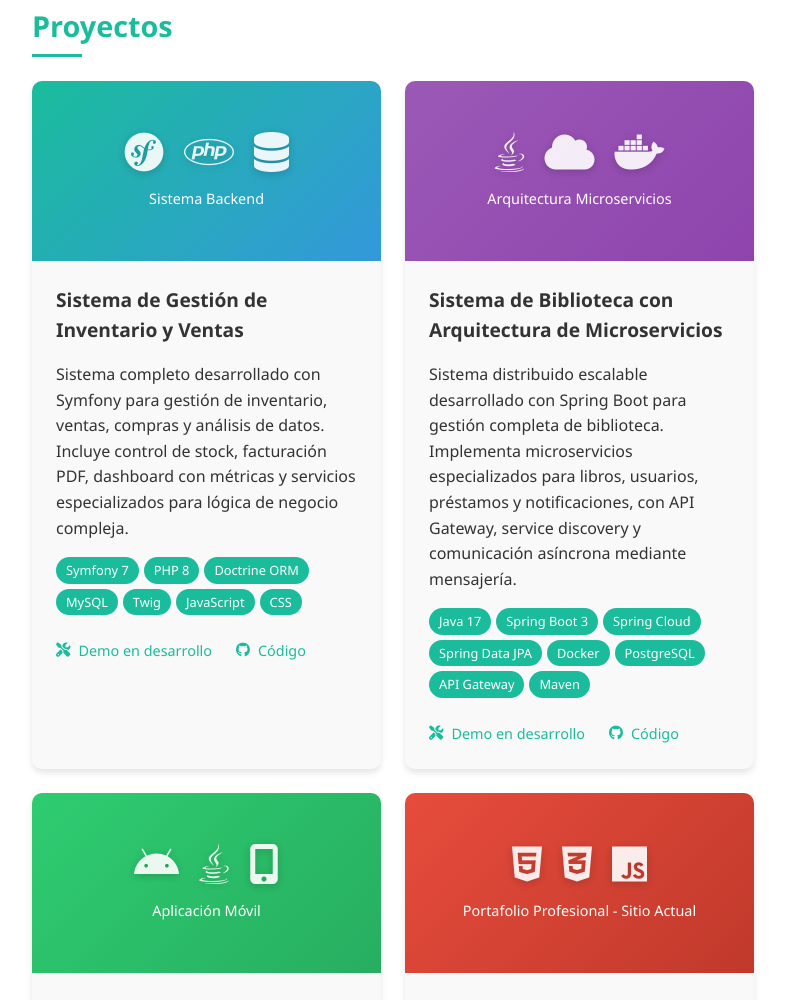
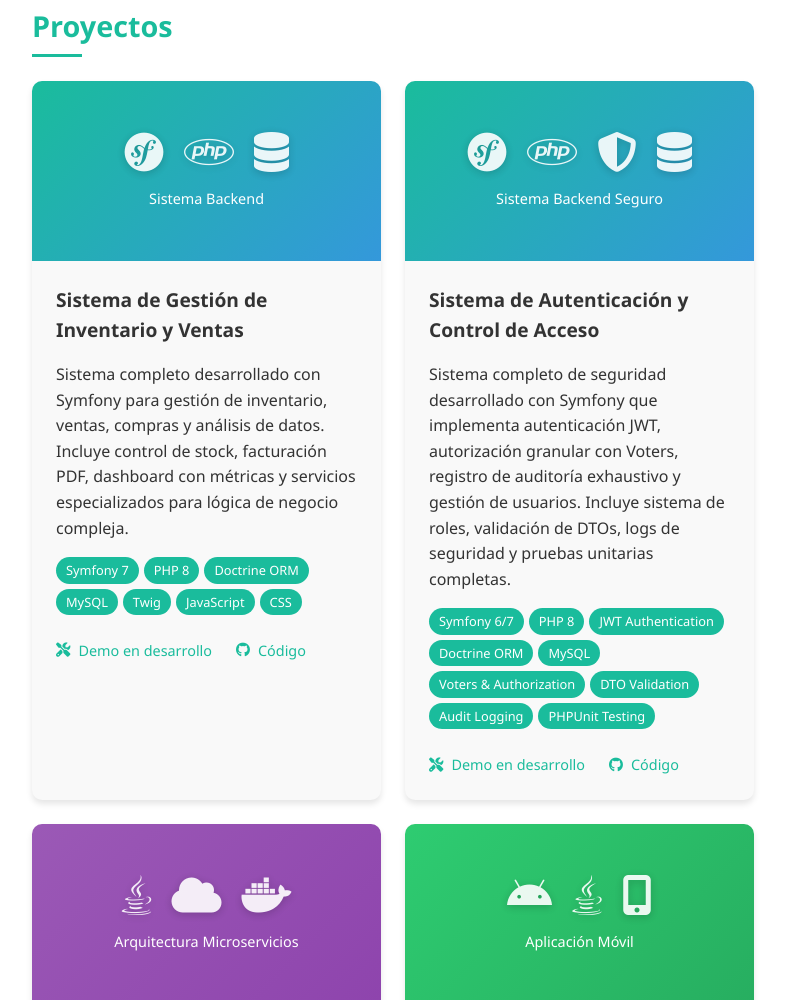
Before and after one commit to Christianrvdv/christianrvdv, a plain HTML site: page index.html in a window 1280 px wide. Shown: the part 2471-3471 px from the top of the page, without its empty margins (454-1239 px from the left). Drawn offline with Linux system fonts and the light colour scheme.

Commit message:
docs: Actualizar contenido del portafolio y CV
- Añadir proyecto (Sistema de Autenticación y Control de Acceso)
- Actualizar enlaces de GitHub y repositorios
- Actualizar fechas y descripciones de experiencia laboral
- Expandir sección (Sobre mí) con contenido adicional
- Actualizar CV PDF con información actualizada

```diff
--- a/index.html
+++ b/index.html
@@ -235,6 +235,39 @@
                         </div>
                     </div>
 
+                    <div class="project-card">
+                        <div class="project-image-placeholder">
+                            <div class="tech-icons">
+                                <i class="fab fa-symfony project-tech-icon"></i>
+                                <i class="fab fa-php project-tech-icon"></i>
+                                <i class="fas fa-shield-alt project-tech-icon"></i>
+                                <i class="fas fa-database project-tech-icon"></i>
+                            </div>
+                            <p data-i18n="projects.auth.type">Sistema Backend Seguro</p>
+                        </div>
+                        <div class="project-info">
+                            <h3 class="project-title" data-i18n="projects.auth.title">Sistema de Autenticación y Control de Acceso</h3>
+                            <p data-i18n="projects.auth.description">Sistema completo de seguridad desarrollado con Symfony que implementa autenticación JWT, autorización granular con Voters, registro de auditoría exhaustivo y gestión de usuarios. Incluye sistema de roles, validación de DTOs, logs de seguridad y pruebas unitarias completas.</p>
+                            <div class="project-tech">
+                                <!-- Backend & Security -->
+                                <span class="tech-tag">Symfony 6/7</span>
+                                <span class="tech-tag">PHP 8</span>
+                                <span class="tech-tag">JWT Authentication</span>
+                                <span class="tech-tag">Doctrine ORM</span>
+                                <span class="tech-tag">MySQL</span>
+                                <!-- Security Features -->
+                                <span class="tech-tag">Voters & Authorization</span>
+                                <span class="tech-tag">DTO Validation</span>
+                                <span class="tech-tag">Audit Logging</span>
+                                <span class="tech-tag">PHPUnit Testing</span>
+                            </div>
+                            <div class="project-links">
+                                <a href="#"><i class="fas fa-tools"></i><span data-i18n="projects.demo">Sistema Privado</span></a>
+                                <a href="https://github.com/Christianrvdv/auth-system"><i class="fab fa-github"></i><span data-i18n="projects.code">Código</span></a>
+                            </div>
+                        </div>
+                    </div>
+
                     <!-- Proyecto 2: Microservicios -->
                     <div class="project-card">
                         <div class="project-image-placeholder architecture">
@@ -337,7 +370,7 @@
                             <div class="project-links">
                                 <a href="#about"><i class="fas fa-eye"></i><span
                                         data-i18n="projects.demo">Demo</span></a>
-                                <a href="https://github.com/Christianrvdv/christianrvdv"><i class="fab fa-github"></i>
+                                <a href="https://github.com/Christianrvdv/portafolio_christian"><i class="fab fa-github"></i>
                                     <span data-i18n="projects.code">Código</span></a>
                             </div>
                         </div>
```
Also changed, not shown: 1 other file.
